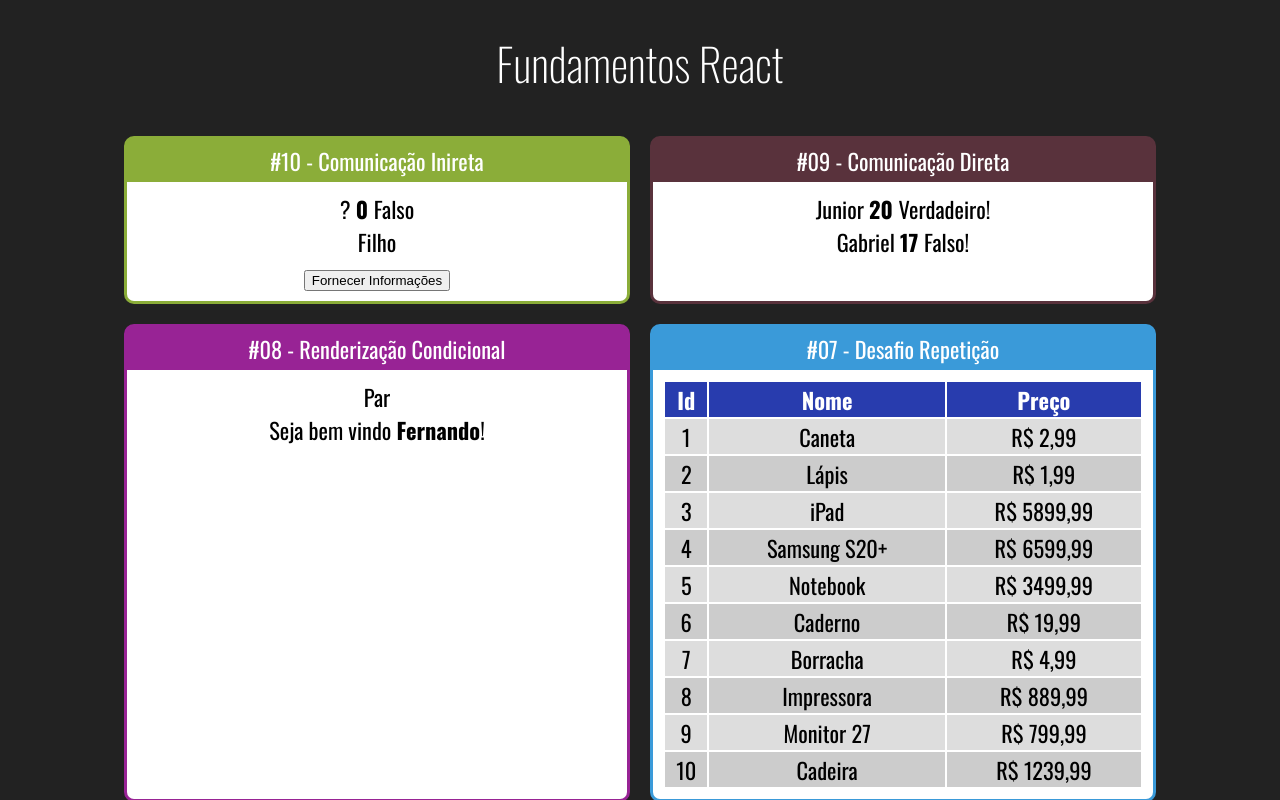
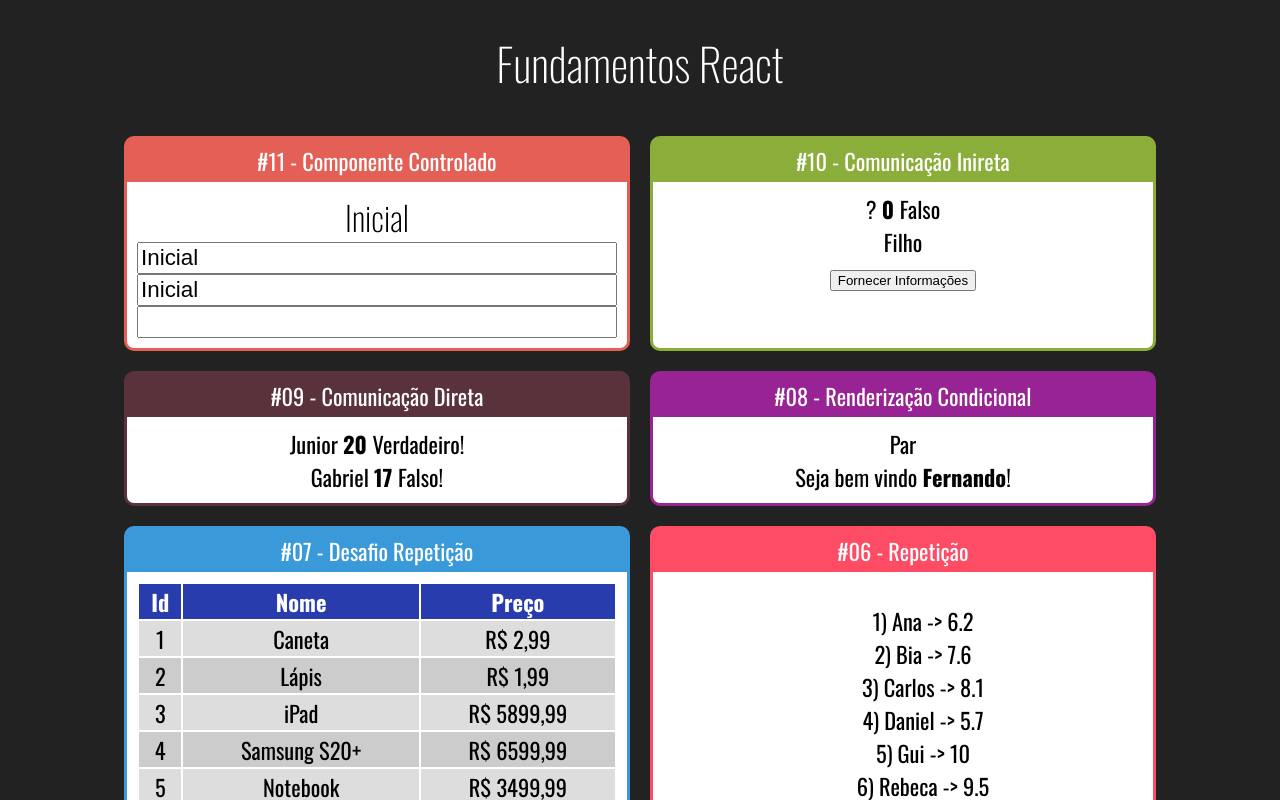
Before and after one commit to thomassilva23/fundamentos-react, a React (Create React App) app: page / in a window 1280 px wide. Shown: the top 800 px of the page. Built offline with nearby package versions, Linux system fonts and the light colour scheme.

Commit message:
27 - Componente controlado

```diff
--- a/src/App.jsx
+++ b/src/App.jsx
@@ -15,6 +15,7 @@
 import UsuarioInfo from "./components/condicional/UsuarioInfo";
 import DiretaPai from "./components/comunicacao/DiretaPai";
 import IndiretaPai from "./components/comunicacao/IndiretaPai";
+import Input from "./components/formulario/Input";
 
 // eslint-disable-next-line import/no-anonymous-default-export
 export default () => (
@@ -22,6 +23,10 @@
     <h1>Fundamentos React</h1>
 
     <div className="Cards">
+      <Card titulo="#11 - Componente Controlado" color="#E45F56">
+        <Input />
+      </Card>
+
       <Card titulo="#10 - Comunicação Inireta" color="#8BAD39">
         <IndiretaPai />
       </Card>
--- /dev/null
+++ b/src/components/formulario/Input.css
@@ -0,0 +1,3 @@
+.Input input {
+  font-size: 1.4rem;
+}
--- /dev/null
+++ b/src/components/formulario/Input.jsx
@@ -0,0 +1,27 @@
+import React, { useState } from "react";
+import "./Input.css";
+
+// eslint-disable-next-line import/no-anonymous-default-export
+export default (props) => {
+  const [valor, setValor] = useState("Inicial");
+
+  function quandoMudar(e) {
+    setValor(e.target.value);
+  }
+
+  return (
+    <div className="Input">
+      <h2>{valor}</h2>
+      <div
+        style={{
+          display: "flex",
+          flexDirection: "column",
+        }}
+      >
+        <input value={valor} onChange={quandoMudar} />
+        <input value={valor} readOnly />
+        <input value={undefined} />
+      </div>
+    </div>
+  );
+};
```
